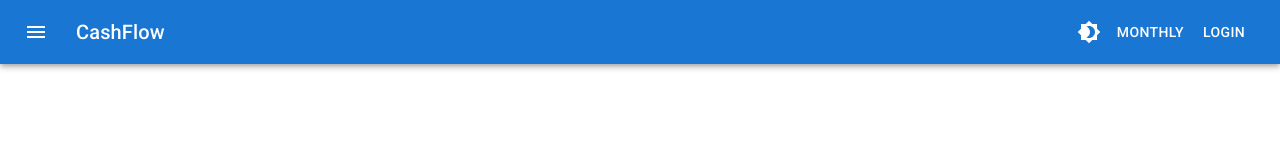
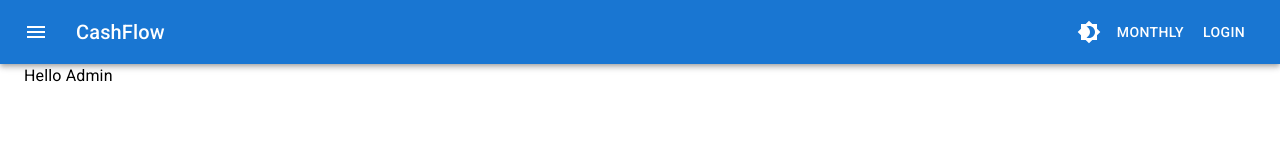
Before and after one commit to IanDsouz/expenseTracker, a React (Create React App) app: page /admin in a window 1280 px wide. Shown: the top 160 px of the page. Built offline with nearby package versions, Linux system fonts and the light colour scheme.

Commit message:
create initial pages

```diff
--- a/src/App.js
+++ b/src/App.js
@@ -1,8 +1,8 @@
 import React from 'react';
 import { BrowserRouter, Routes, Route } from 'react-router-dom';
-import Dashboard from './pages/dashboard';
 import DashboardV2 from './pages/DashboardV2';
 import DashboardMonthly from './pages/DashboardMonthly';
+import DashboardAdmin from './pages/DashboardAdmin';
 import DashboardAnalysis from './pages/DashboardAnalysis';
 import Navigation from './components/navbar';
 import { ThemeContextProvider } from '../src/ThemeContext'
@@ -18,12 +18,7 @@ function App() {
         <Route path="/dashboard" element={<DashboardV2 />} />
         <Route path="/analysis" element={<DashboardAnalysis />} />
         <Route path="/monthly" element={<DashboardMonthly />} />
-          {/* <Route path="/" element={<Dashboard />} /> */}
-          {/* <Route path="/login" element={<Login />} />
-          <Route path="/logout" element={<Logout />} />
-
-          <Route path="/monthly" element={<DashboardMonthly />} />
-          <Route path="/analysis" element={<DashboardAnalysis />} /> */}
+        <Route path="/admin" element={<DashboardAdmin />} />
         </Routes>
       </BrowserRouter>
       </ThemeContextProvider>
--- /dev/null
+++ b/src/pages/DashboardAdmin.jsx
@@ -0,0 +1,13 @@
+import React, { useEffect, useState } from 'react';
+import Container from '@mui/material/Container';
+
+function DashboardAdmin() {
+
+  return (
+  <Container maxWidth="xl">
+    <p>Hello Admin</p>
+  </Container>
+  );
+}
+
+export default DashboardAdmin;
```
